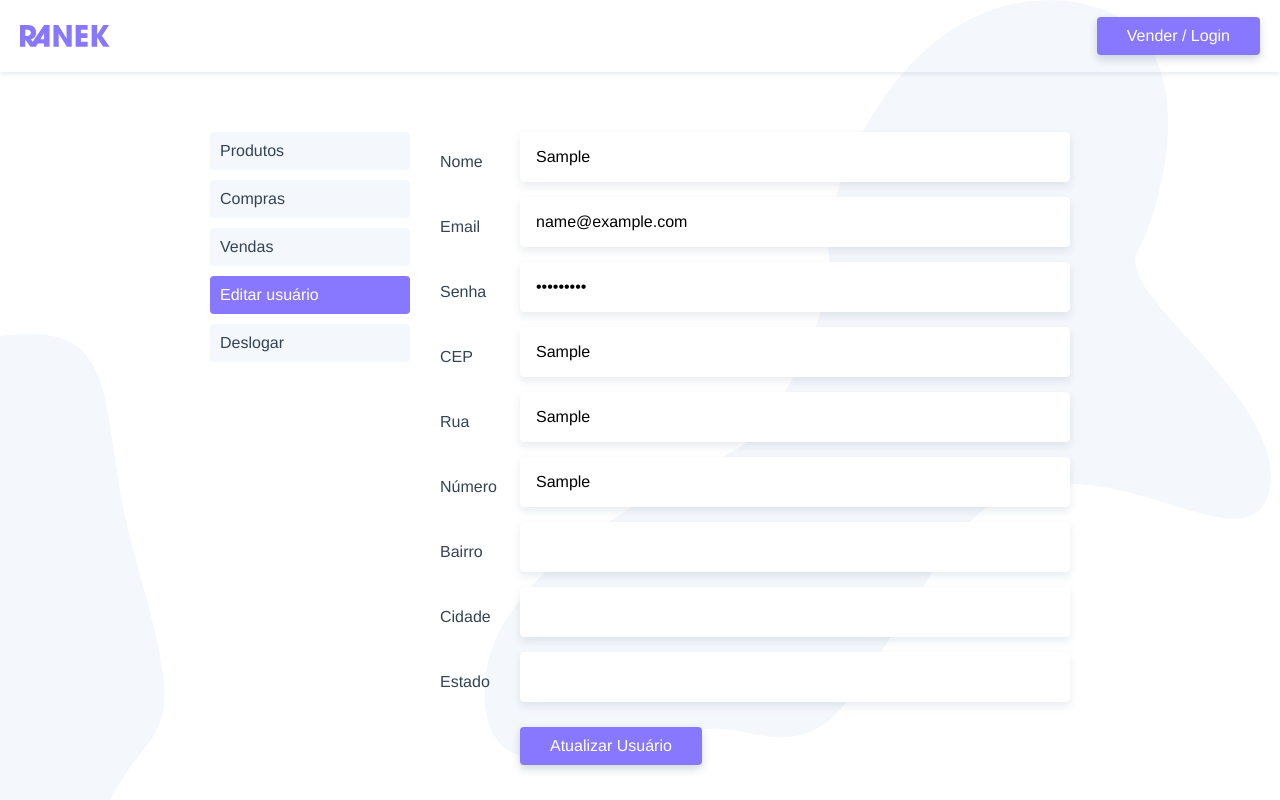
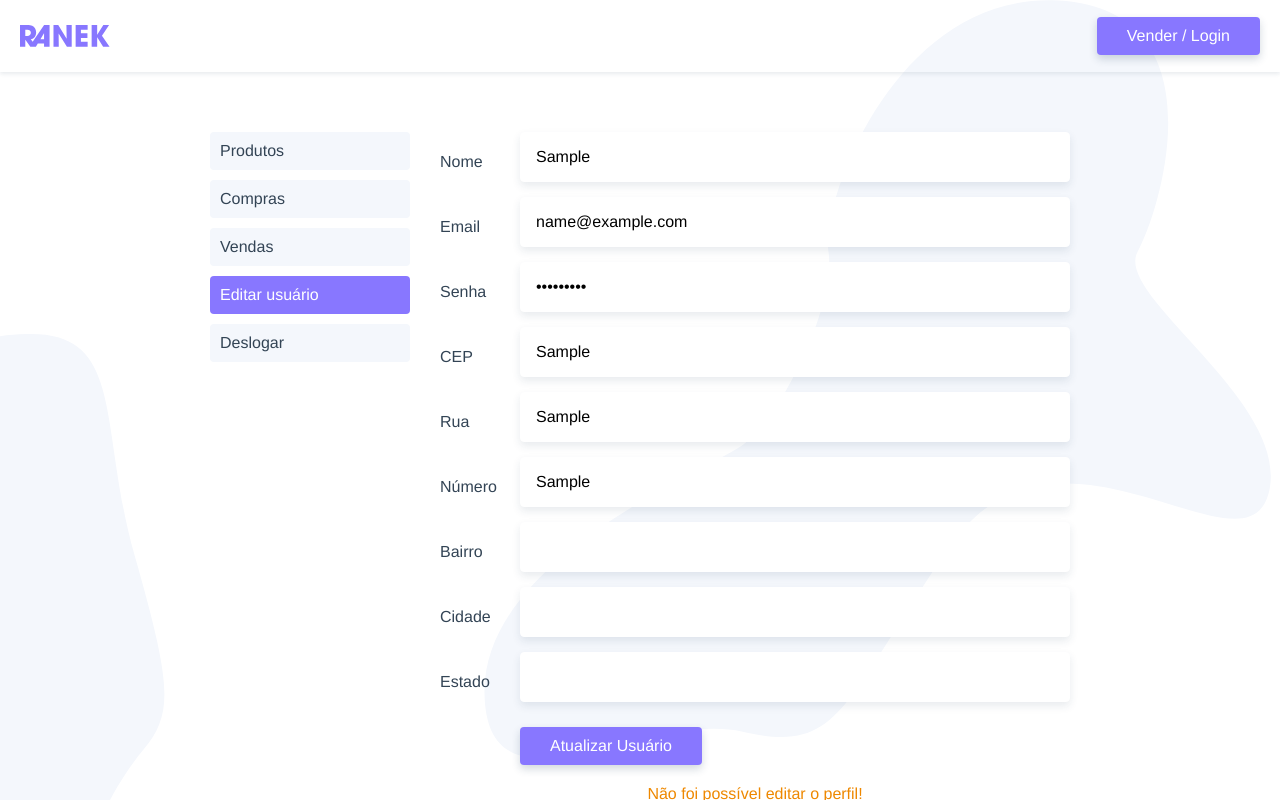
Before and after one commit to WillRy/vuejs2-completo, a Vue app in the folder 09-ranek-projeto-final/ranek-spa/: page /usuario/editar in a window 1280 px wide. Both pictures are taken after typing "Sample", "name@example.com", "Sample123", "Sample", "Sample", "Sample" into the empty fields and a click on the button "Atualizar Usuário". Shown: the top 800 px of the page. Built offline with nearby package versions, Linux system fonts and the light colour scheme; no server answers.

Commit message:
Aplicado alerta de erros
- Criado componente para exibir erros
- Aplicado componente de erros nos formularios:
  - Login
  - Cadastro
  - Finalizar compra
  - Editar perfil

```diff
--- /dev/null
+++ b/09-ranek-projeto-final/ranek-spa/src/components/ErroNotificacao.vue
@@ -0,0 +1,27 @@
+<template>
+  <transition mode="out-in">
+    <ul v-if="erros.length > 0" class="erro">
+      <li v-for="(erro,index) in erros" :key="index" v-html="erro"></li>
+    </ul>
+  </transition>
+</template>
+
+<script>
+export default {
+  name: "ErroNotificacao",
+  props: {
+    erros: Array
+  }
+}
+</script>
+
+<style scoped>
+.erro{
+  margin: 20px auto;
+
+}
+.erro li{
+  color: #e80;
+  text-align: center;
+}
+</style>
--- a/09-ranek-projeto-final/ranek-spa/src/components/FinalizarCompra.vue
+++ b/09-ranek-projeto-final/ranek-spa/src/components/FinalizarCompra.vue
@@ -1,6 +1,7 @@
 <template>
   <section>
     <h2>Endereço de envio</h2>
+    <ErroNotificacao :erros="erros"/>
     <UsuarioForm>
       <button class="btn" @click.prevent="finalizarCompra">Finalizar Compra</button>
     </UsuarioForm>
@@ -17,6 +18,11 @@ export default {
   props: ['produto'],
   components: {
     UsuarioForm
+  },
+  data(){
+    return {
+      erros:[]
+    }
   },
   computed: {
     ...mapState(['usuario', 'login']),
@@ -48,11 +54,16 @@ export default {
         await this.$store.dispatch('logarUsuario', this.$store.state.usuario);
         await this.$store.dispatch('getUsuario');
         await this.criarTransacao();
-      } catch (error) {
-        console.log(error);
+      } catch (erro) {
+        if(erro.response && erro.response.data.message){
+          this.erros.push(erro.response.data.message)
+        }else{
+          this.erros.push('Não foi possível editar o perfil!');
+        }
       }
     },
     finalizarCompra() {
+      this.erros = [];
       if (this.login) {
         this.criarTransacao();
       } else {
--- a/09-ranek-projeto-final/ranek-spa/src/components/LoginCriar.vue
+++ b/09-ranek-projeto-final/ranek-spa/src/components/LoginCriar.vue
@@ -1,6 +1,7 @@
 <template>
   <section>
     <h2>Crie a Sua Conta</h2>
+    <ErroNotificacao :erros="erros"/>
     <transition mode="out-in">
       <button class="btn" @click="criar = true" v-if="!criar">Criar Conta</button>
       <UsuarioForm v-else>
@@ -20,18 +21,24 @@ export default {
   },
   data() {
     return {
-      criar: false
+      criar: false,
+      erros:[]
     }
   },
   methods: {
     async criarUsuario() {
+      this.erros = [];
       try {
         await this.$store.dispatch('criarUsuario', this.$store.state.usuario);
         await this.$store.dispatch('logarUsuario', this.$store.state.usuario);
         await this.$store.dispatch('getUsuario');
         this.$router.push({name: 'usuario'});
-      }catch (error){
-        console.log(error);
+      }catch (erro){
+        if(erro.response && erro.response.data.message){
+          this.erros.push(erro.response.data.message)
+        }else{
+          this.erros.push('Não foi possível realizar o cadastro!');
+        }
       }
     }
   }
--- a/09-ranek-projeto-final/ranek-spa/src/main.js
+++ b/09-ranek-projeto-final/ranek-spa/src/main.js
@@ -3,10 +3,12 @@ import App from "./App.vue"
 import router from "./router"
 import store from "./store"
 import PaginaCarregando from "./components/PaginaCarregando";
+import ErroNotificacao from "./components/ErroNotificacao";
 
 Vue.config.productionTip = false
 
 Vue.component('PaginaCarregando', PaginaCarregando);
+Vue.component('ErroNotificacao', ErroNotificacao);
 
 Vue.filter('numeroPreco', (valor) => {
   const novoValor = Number(valor);
--- a/09-ranek-projeto-final/ranek-spa/src/views/Login.vue
+++ b/09-ranek-projeto-final/ranek-spa/src/views/Login.vue
@@ -9,9 +9,10 @@
       <input type="password" name="senha" id="senha" v-model="login.senha">
 
       <button class="btn" @click.prevent="logar">Logar</button>
+      <ErroNotificacao :erros="erros"/>
     </form>
     <p class="perdeu">
-      <a href="/" target="_blank">Perdeu a senha? Clique aqui.</a>
+      <a href="http://localhost:8080/wp-login.php?action=lostpassword" target="_blank">Perdeu a senha? Clique aqui.</a>
     </p>
     <LoginCriar/>
   </section>
@@ -28,14 +29,22 @@ export default {
       login: {
         email: '',
         senha: '',
-      }
+      },
+      erros:[]
     }
   },
   methods: {
     logar() {
+      this.erros = [];
       this.$store.dispatch('logarUsuario',this.login).then(()=>{
         this.$store.dispatch('getUsuario');
         this.$router.push({name:'usuario'});
+      }).catch((erro) => {
+        if(erro.response && erro.response.data.message){
+          this.erros.push(erro.response.data.message)
+        }else{
+          this.erros.push('Não foi possível realizar o login!');
+        }
       });
     }
   }
--- a/09-ranek-projeto-final/ranek-spa/src/views/usuario/UsuarioEditar.vue
+++ b/09-ranek-projeto-final/ranek-spa/src/views/usuario/UsuarioEditar.vue
@@ -3,6 +3,7 @@
     <UsuarioForm>
       <button class="btn" @click.prevent="atualizarUsuario">Atualizar Usuário</button>
     </UsuarioForm>
+    <ErroNotificacao :erros="erros"/>
   </section>
 </template>
 
@@ -15,16 +16,26 @@ export default {
   components: {
     UsuarioForm
   },
+  data(){
+    return {
+      erros:[]
+    }
+  },
   methods: {
     atualizarUsuario() {
+      this.erros = [];
       const usuario = this.$store.state.usuario;
       api.put(`/usuario`, usuario)
         .then(() => {
           this.$store.dispatch('getUsuario');
           this.$router.push({name: 'usuario'})
         })
-        .catch(error => {
-          console.log(error.response);
+        .catch(erro => {
+          if(erro.response && erro.response.data.message){
+            this.erros.push(erro.response.data.message)
+          }else{
+            this.erros.push('Não foi possível editar o perfil!');
+          }
         })
     }
   }
```
